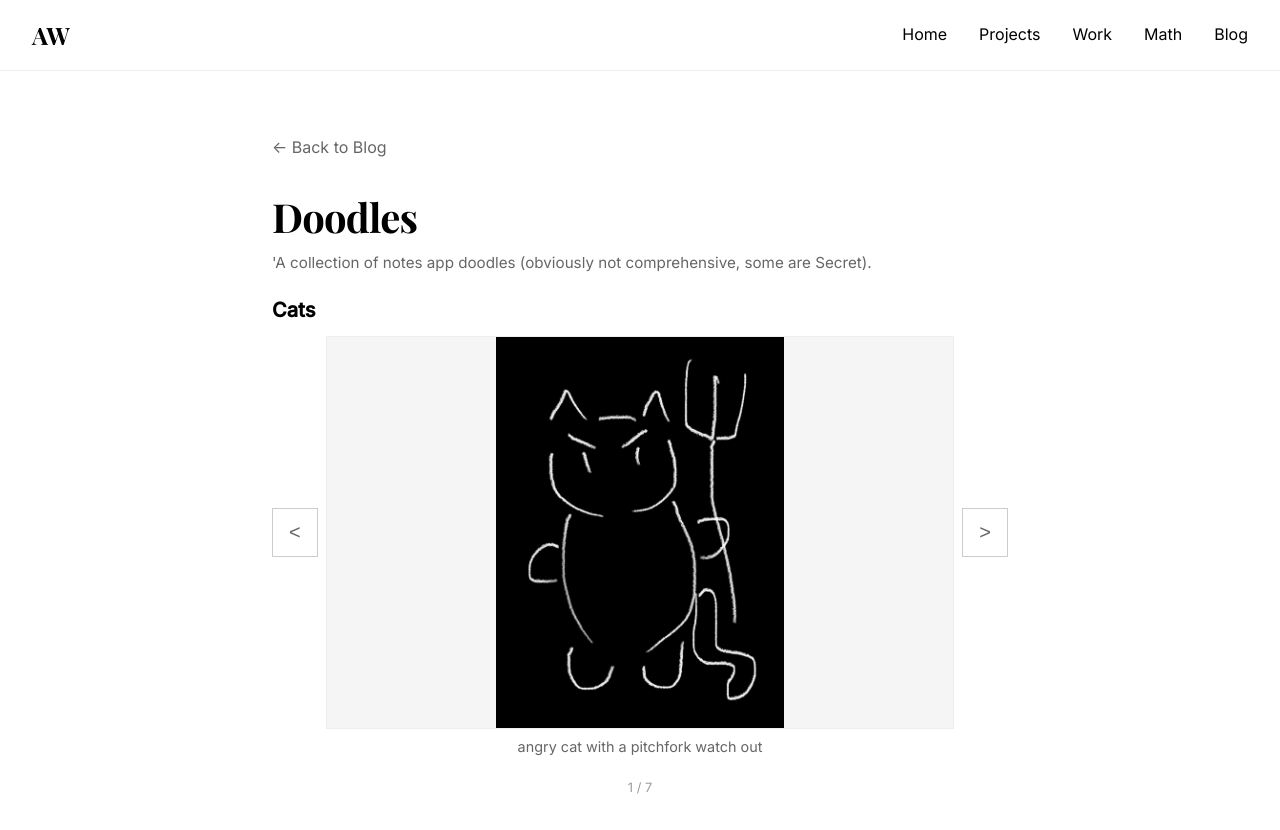
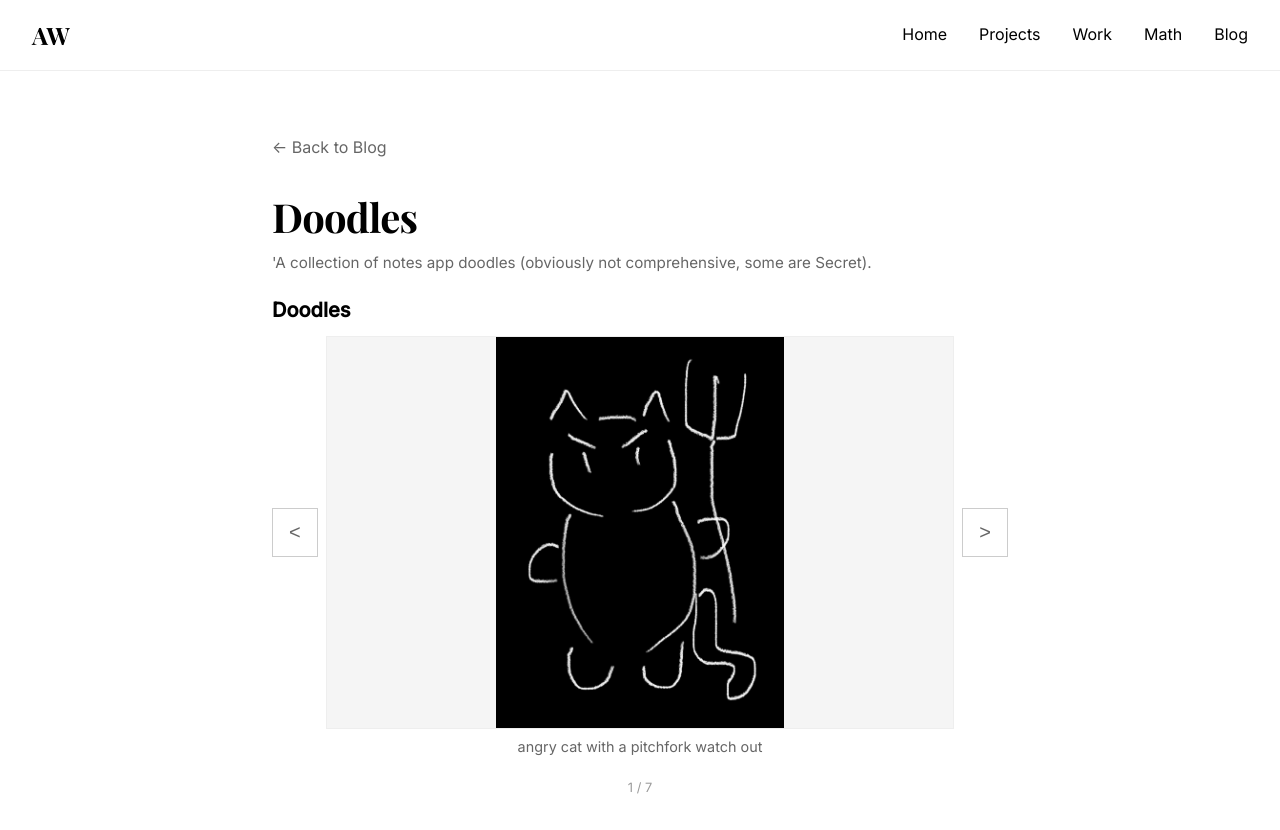
Before and after one commit to alissawu/alissasite, a Next.js app: page /blog/doodles in a window 1280 px wide. Shown: the top 830 px of the page. Built offline with nearby package versions, Linux system fonts and the light colour scheme.

Commit message:
not all cats

```diff
--- a/src/app/blog/doodles/page.tsx
+++ b/src/app/blog/doodles/page.tsx
@@ -19,7 +19,7 @@ export default function DoodlesPage() {
 
           <section>
             <PanelCarousel
-              title="Cats"
+              title="Doodles"
               slug="doodles"
               basePath="/blog/doodles/"
               showSpoilerControls={false}
```
